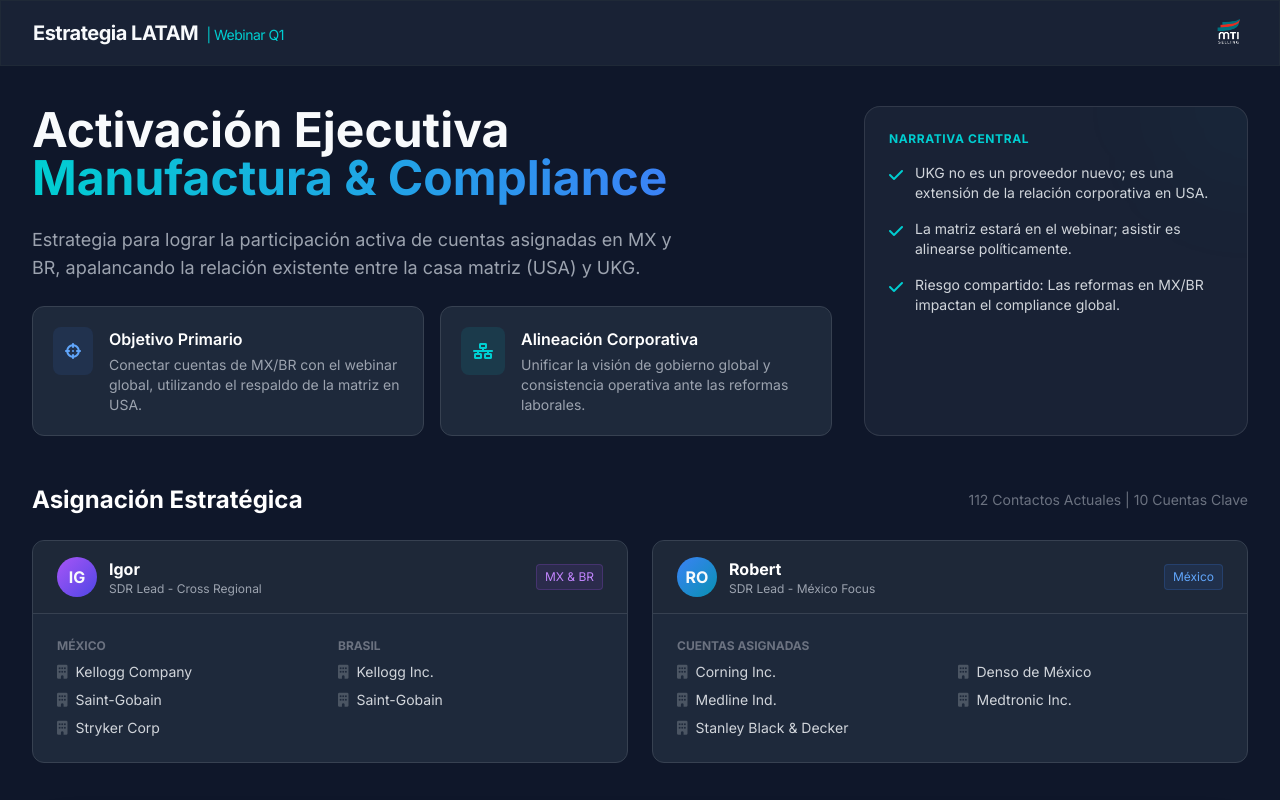
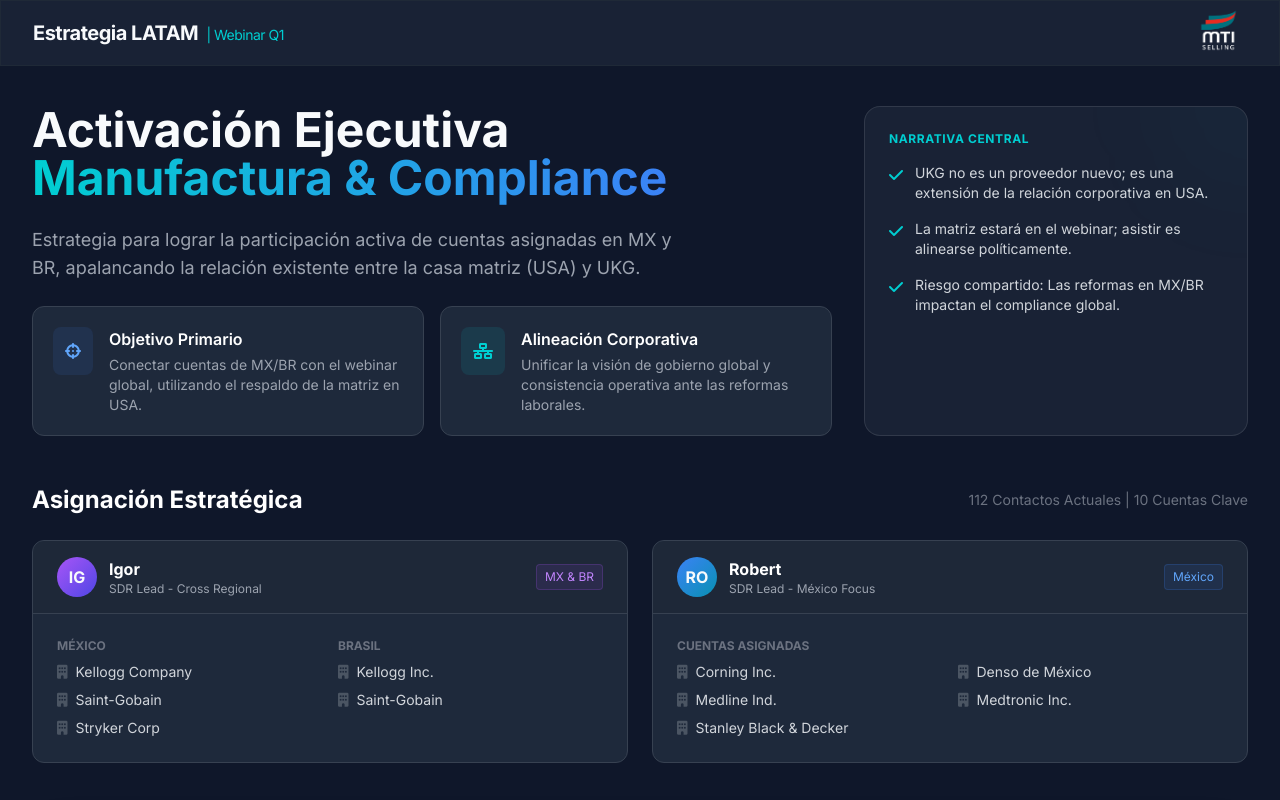
Before and after one commit to yimmyhernandez-mti/Webinar-UKG, a plain HTML site: page index.html in a window 1280 px wide. Shown: the top 800 px of the page. Drawn offline with nearby package versions, Linux system fonts and the light colour scheme.

Commit message:
Update index.html

```diff
--- a/index.html
+++ b/index.html
@@ -73,7 +73,7 @@
         <img
           src="mti-logo.png"
           alt="MTI Selling"
-          class="h-9 w-auto object-contain"
+          class="h-14 w-auto object-contain"
         />
       </div>
 
```
